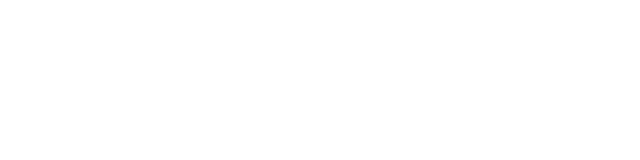
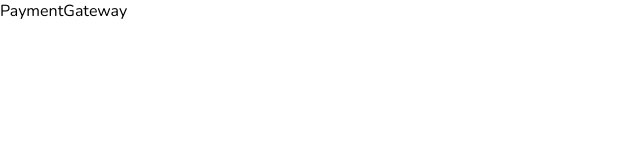
Before and after one commit to Vestrapay/5.-Frontend-service, a Next.js app: page /payment-gateway in a window 1280 px wide. Before the commit this address had no page. Shown: the top 160 px of the page, without its empty margins (0-640 px from the left). Built offline with nearby package versions, Linux system fonts and the light colour scheme; a small style sheet from the web is missing.

Commit message:
Update: Add initial permissioning.

```diff
--- /dev/null
+++ b/pages/payment-gateway/index.tsx
@@ -0,0 +1,7 @@
+import React from 'react'
+
+export default function PaymentGateway() {
+    return (
+        <div>PaymentGateway</div>
+    )
+}
```
